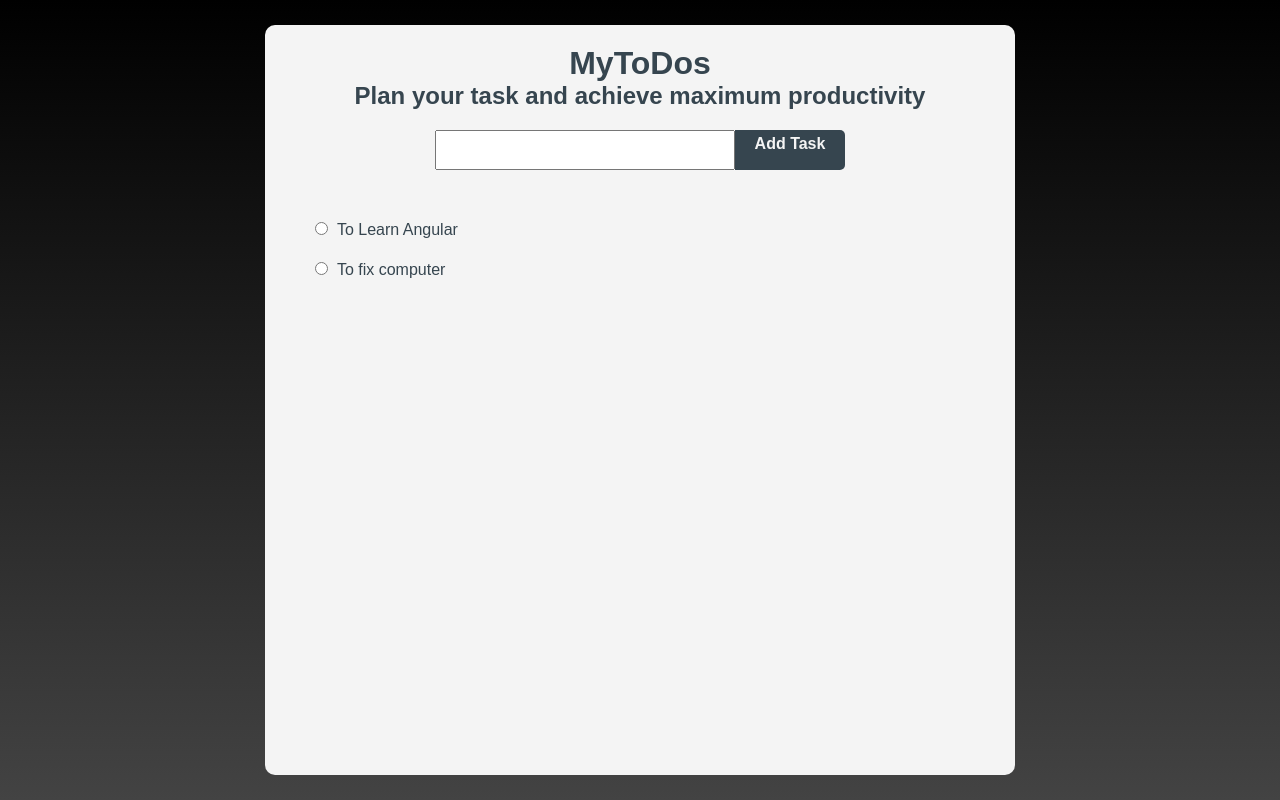
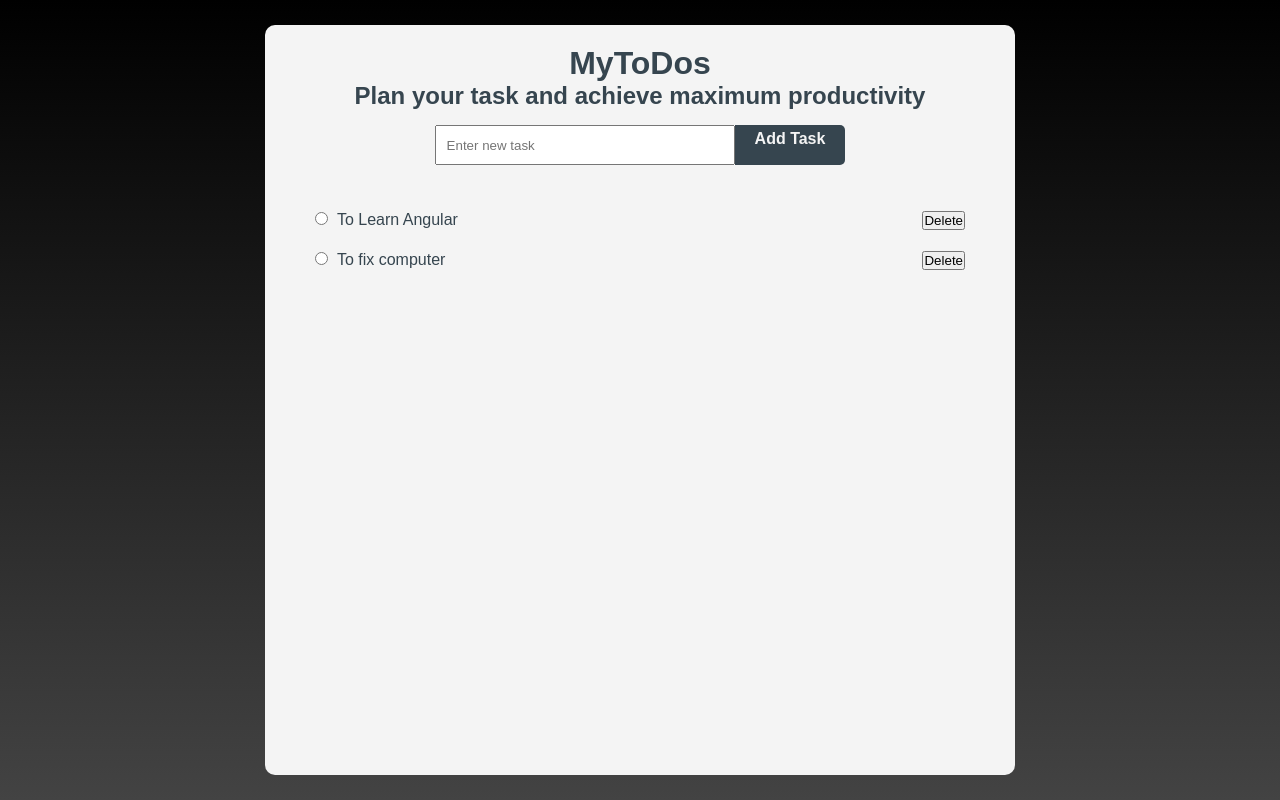
Before and after one commit to gopesh123-us/mytodos, an Angular app: page / in a window 1280 px wide. Built offline with nearby package versions, Linux system fonts and the light colour scheme; a web font is replaced by a local one.

Commit message:
added delete button

```diff
--- a/src/app/pages/home/home.component.css
+++ b/src/app/pages/home/home.component.css
@@ -47,10 +47,15 @@
 .add-task-input-box {
   width: 300px;
   height: 40px;
+  padding: 10px;
 }
 .add-task-parent-div {
   display: flex;
   justify-content: center;
   margin: 10px;
-  padding: 10px;
+  padding: 5px;
 }
+.list-items {
+  display: flex;
+  justify-content: space-between;
+}
--- a/src/app/pages/home/home.component.html
+++ b/src/app/pages/home/home.component.html
@@ -3,15 +3,25 @@
     <h1>{{ title }}</h1>
     <h2>Plan your task and achieve maximum productivity</h2>
     <div class="add-task-parent-div">
-      <input type="text" class="add-task-input-box" />
-      <a (click)="handleAddTask($event)" class="add-task-btn">Add Task</a>
+      <input
+        [(ngModel)]="newTask"
+        placeholder="Enter new task"
+        type="text"
+        class="add-task-input-box"
+      />
+      <a (click)="handleAddTask()" class="add-task-btn">Add Task</a>
     </div>
     <div class="task-list-div">
       <ul class="task-list">
-        <li *ngFor="let item of tasks">
-          <input type="radio" id="item" />&nbsp;&nbsp;<label for="item">{{
-            item
-          }}</label>
+        <li *ngFor="let item of tasks" class="list-items">
+          <div>
+            <input type="radio" id="item" />&nbsp;&nbsp;<label for="item">{{
+              item
+            }}</label>
+          </div>
+          <div>
+            <button (click)="handleDelete()">Delete</button>
+          </div>
         </li>
       </ul>
     </div>
--- a/src/app/pages/home/home.component.ts
+++ b/src/app/pages/home/home.component.ts
@@ -1,20 +1,27 @@
-import { NgFor, NgIf } from '@angular/common';
+import { CommonModule } from '@angular/common';
 import { Component } from '@angular/core';
+import { FormsModule } from '@angular/forms';
 
 @Component({
   selector: 'app-home',
-  imports: [NgIf, NgFor],
+  imports: [CommonModule, FormsModule],
   templateUrl: './home.component.html',
   styleUrl: './home.component.css',
 })
 export class HomeComponent {
   title = 'MyToDos';
   tasks: string[] = ['To Learn Angular', 'To fix computer'];
+  newTask: string = '';
   getTasksItems(): number {
     return this.tasks.length;
   }
-  handleAddTask(data: any) {
+  handleAddTask() {
     console.log('task received');
+    if (!this.tasks.includes(this.newTask)) {
+      this.tasks.push(this.newTask);
+    }
+  }
+  handleDelete() {
     this.tasks.pop();
   }
 }
```
Also changed, not shown: 1 other file (tests, documents, lock files or other folders).
